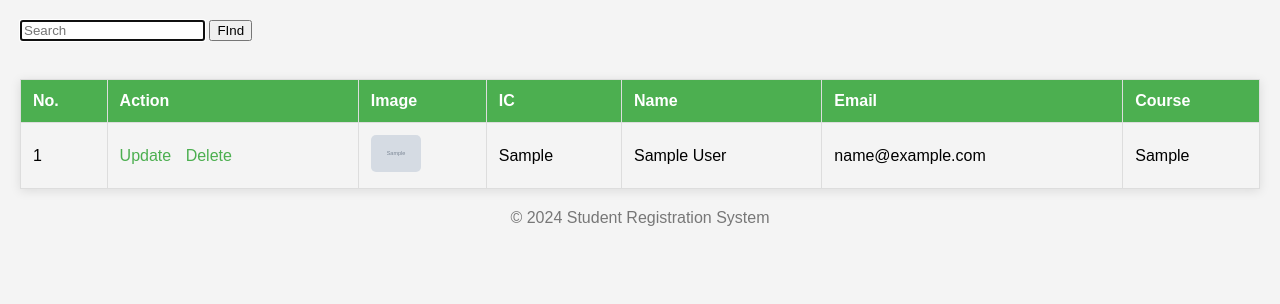
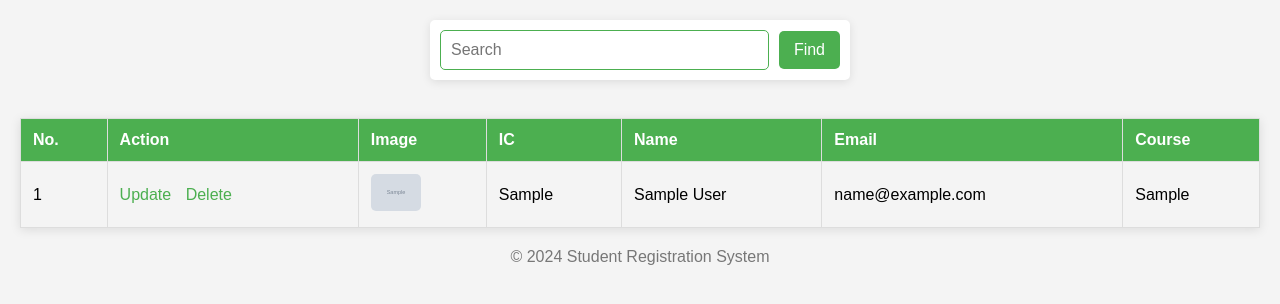
Before and after one commit to Izz-Muiz/php_training, a PHP site: page / in a window 1280 px wide. Shown: the part 118-422 px from the top of the page. Run offline with PHP 8.4, Linux system fonts and the light colour scheme; tables that the repository leaves empty or names only in its code hold one stand-in row (values such as "Sample post"); grey boxes marked "Sample" are stand-in pictures.

Commit message:
chore : new style for search

```diff
--- a/spp/index.php
+++ b/spp/index.php
@@ -25,10 +25,10 @@ if (isset($_POST["find"])) {
     </header>
 
     <main>
-        <form action="" method="post">
-            <input type="text" name="search" id="search" autofocus placeholder="Search" autocomplete="off">
-            <button type="submit" name="find">FInd</button>
-        </form>
+    <form class="search-form" action="" method="post">
+        <input type="text" class="search-input" name="search" id="search" autofocus placeholder="Search" autocomplete="off">
+        <button type="submit" class="search-button" name="find">Find</button>
+    </form>
         <br>
         <table border="1" cellpadding="10" cellspacing="0">
             <thead>
--- a/spp/styles.css
+++ b/spp/styles.css
@@ -13,6 +13,49 @@ header {
 
 h1 {
     color: #333;
+}
+
+/* Search Styles */
+.search-form {
+    display: flex;
+    align-items: center;
+    background: white;
+    border-radius: 5px;
+    box-shadow: 0 2px 10px rgba(0, 0, 0, 0.1);
+    padding: 10px;
+    width: 100%; /* Full width to fit the layout */
+    max-width: 400px; /* Set a maximum width for larger screens */
+    margin: 0 auto; /* Center the form */
+}
+
+.search-input {
+    flex: 1;
+    border: 1px solid #ccc;
+    border-radius: 5px;
+    padding: 10px;
+    font-size: 16px;
+    outline: none;
+    transition: border-color 0.3s;
+}
+
+.search-input:focus {
+    border-color: #4CAF50; /* Change to your preferred color */
+}
+
+.search-button {
+    background-color: #4CAF50; /* Change to your preferred color */
+    color: white;
+    border: none;
+    border-radius: 5px;
+    padding: 10px 15px;
+    font-size: 16px;
+    cursor: pointer;
+    margin-left: 10px;
+    transition: background-color 0.3s;
+}
+
+.search-button:hover {
+    background-color: #367c38; /* Darker shade for hover effect */
 }
 
 /* Table Styles */
```
